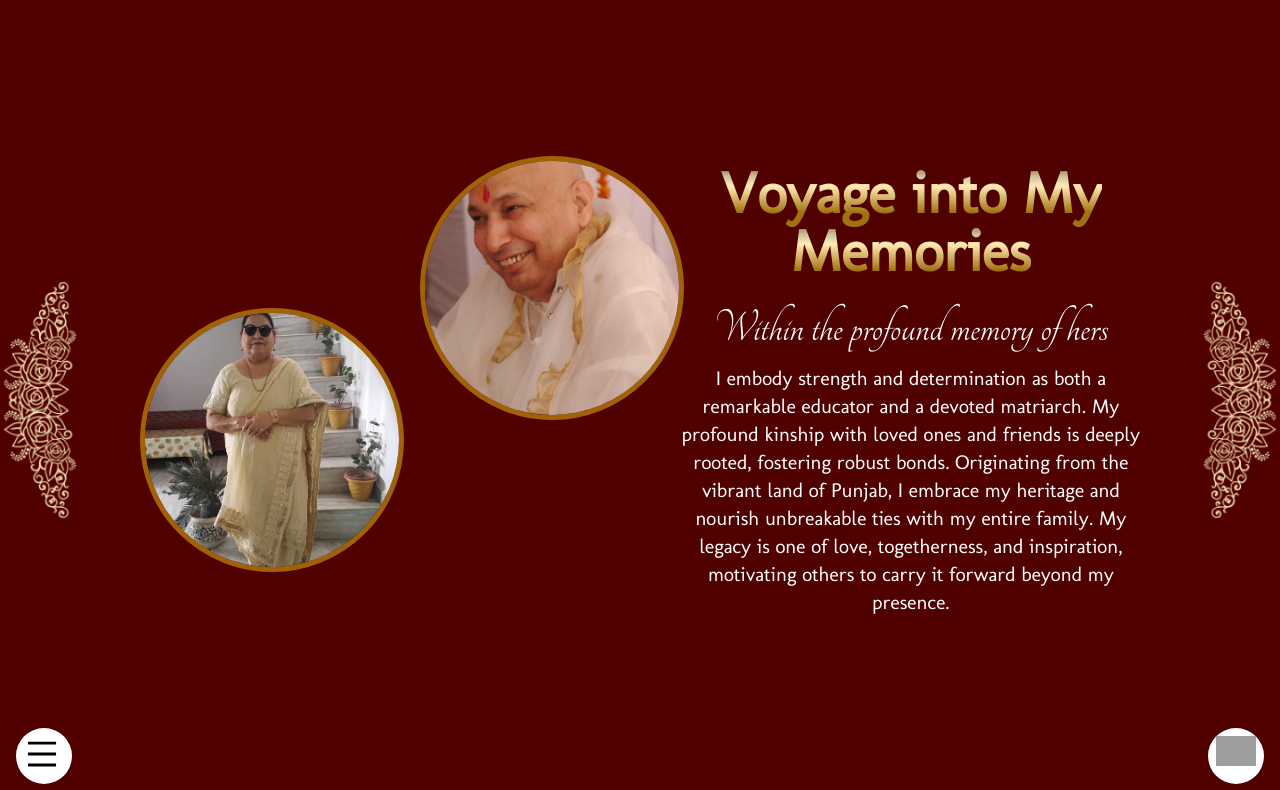
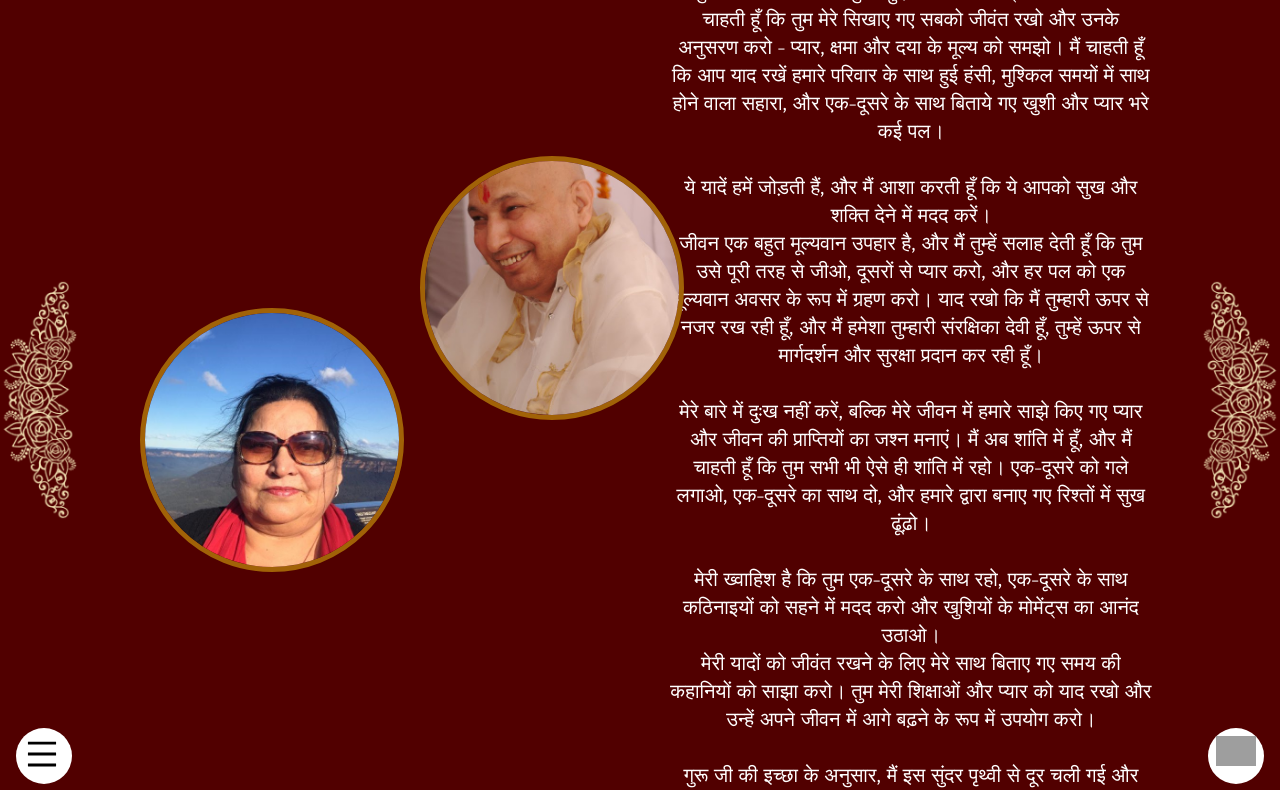
Before and after one commit to UltigendLemate/rekhamam, a Next.js app: page / in a window 1280 px wide. Shown: the top 790 px of the page. Built offline with nearby package versions, Linux system fonts and the light colour scheme; grey boxes are pictures that could not be loaded.

Commit message:
main page changed

```diff
--- a/src/pages/_app.js
+++ b/src/pages/_app.js
@@ -31,7 +31,7 @@ export default function App({ Component, pageProps }) {
   return (<>
   <audio controls  autoPlay loop  className="fixed -top-20 -left-0" ref={aud}>
 
-<source src="./test.mp3" type="audio/mp3"/>
+<source src="./audio.mp3" type="audio/mp3"/>
 Your browser does not support the audio element.
 </audio>
   <Component {...pageProps} />
--- a/src/pages/index.js
+++ b/src/pages/index.js
@@ -5,7 +5,7 @@ import { useState,useRef,useLayoutEffect ,useEffect} from "react";
 
 import { AiOutlineMenu, AiOutlineClose } from "react-icons/ai";
 import guruji from "../../public/guruji.jpg";
-import rekha_main from "../../public/rekha_main.jpg";
+import rekha_main from "../../public/rekhamam.jpg";
 import scroll from "../../public/scroll.png";
 
 export default function Home() {
@@ -45,17 +45,27 @@ export default function Home() {
 
         <div className="absolute top-[19rem] lg:static md:top-[calc(50vw-40px)]  lg:flex lg:flex-col lg:justify-center w-full md:text-xl md:w-[calc(100%-160px)] md:left-[80px] xl:w-[50%] xl:h-[100vh] xl:pr-7">
           <h1 className=" text-4xl text-center font-bold font-molengo xl:text-5xl xl:text-[58px]">
-         <span className="heading">Voyage into My Memories</span>
+         <span className="heading">मेरी यादों की यात्रा</span>
           </h1>
           {/* <h3 className="heading text-3xl text-center font-kanit pt-2 xl:text-4xl">
             1943-2023
           </h3> */}
-          <h4 className="text-white text-4xl  text-center font-tangerine pt-6 xl:text-5xl">
+          {/* <h4 className="text-white text-4xl  text-center font-tangerine pt-6 xl:text-5xl">
             Within the profound memory of hers
-          </h4>
+          </h4> */}
           <p className="text-white text-base px-5 text-center pb-5 pt-3 xl:text-xl font-molengo ">
+          मेरे प्यारे परिवार, निकट और प्यारे रिश्तेदारों,
+मैं यहां बैठी हूँ, और मैं तुम सबके साथ हूँ, तो तुम मेरी यादों को याद करो। मैं अब तुम्हारे साथ नहीं हूँ, लेकिन मेरा प्यार तुम्हारे साथ हमेशा रहेगा। जब तुम मेरी याद करो, तो तुम्हारे दिल में मेरे साथ गुजरे हुए प्यार और मोमेंट्स को याद रखो।
+मैं चाहती हूँ कि तुम मेरे सिखाए गए सबको जीवंत रखो और उनके अनुसरण करो - प्यार, क्षमा और दया के मूल्य को समझो। मैं चाहती हूँ कि आप याद रखें हमारे परिवार के साथ हुई हंसी, मुश्किल समयों में साथ होने वाला सहारा, और एक-दूसरे के साथ बिताये गए खुशी और प्यार भरे कई पल। <br/><br/>
+ये यादें हमें जोड़ती हैं, और मैं आशा करती हूँ कि ये आपको सुख और शक्ति देने में मदद करें। <br/>
+जीवन एक बहुत मूल्यवान उपहार है, और मैं तुम्हें सलाह देती हूँ कि तुम उसे पूरी तरह से जीओ, दूसरों से प्यार करो, और हर पल को एक मूल्यवान अवसर के रूप में ग्रहण करो। याद रखो कि मैं तुम्हारी ऊपर से नजर रख रही हूँ, और मैं हमेशा तुम्हारी संरक्षिका देवी हूँ, तुम्हें ऊपर से मार्गदर्शन और सुरक्षा प्रदान कर रही हूँ।<br/><br/>
+मेरे बारे में दुःख नहीं करें, बल्कि मेरे जीवन में हमारे साझे किए गए प्यार और जीवन की प्राप्तियों का जश्न मनाएं। मैं अब शांति में हूँ, और मैं चाहती हूँ कि तुम सभी भी ऐसे ही शांति में रहो। एक-दूसरे को गले लगाओ, एक-दूसरे का साथ दो, और हमारे द्वारा बनाए गए रिश्तों में सुख ढूंढ़ो।<br/><br/>
+मेरी ख्वाहिश है कि तुम एक-दूसरे के साथ रहो, एक-दूसरे के साथ कठिनाइयों को सहने में मदद करो और खुशियों के मोमेंट्स का आनंद उठाओ।<br/>
+मेरी यादों को जीवंत रखने के लिए मेरे साथ बिताए गए समय की कहानियों को साझा करो। तुम मेरी शिक्षाओं और प्यार को याद रखो और उन्हें अपने जीवन में आगे बढ़ने के रूप में उपयोग करो।<br/><br/>
+गुरू जी की इच्छा के अनुसार, मैं इस सुंदर पृथ्वी से दूर चली गई और एक और जीवन चक्र में प्रवेश किया, और मुझे यह इच्छा है कि मैं जल्द ही फिर से वापस आऊं और वह किसी भी रूप में, जैसे वह निर्णय लेते हैं, और मैं तुम सभी को अब भी याद करती रहूं।
+तुम मेरे लिए कितने प्यारे हो, और मैं हमेशा तुम्हारे साथ हूँ।<br/><br/>
+<span className="font-bold mt-3 text-xl">रेखा अरोड़ा…</span>
 
-I embody strength and determination as both a remarkable educator and a devoted matriarch. My profound kinship with loved ones and friends is deeply rooted, fostering robust bonds. Originating from the vibrant land of Punjab, I embrace my heritage and nourish unbreakable ties with my entire family. My legacy is one of love, togetherness, and inspiration, motivating others to carry it forward beyond my presence.
           </p>
 
           <div className="w-full h-32 sm:hidden bg-transparent"></div>
--- a/src/styles/globals.css
+++ b/src/styles/globals.css
@@ -8,6 +8,7 @@
     -webkit-background-clip: text!important;
     -webkit-text-fill-color: transparent;
     font-weight: 900 !important;
+    @apply py-2
     /* color: #fff; */
     /* position: relative; */
 
```
Also changed, not shown: public/rekhamam.jpg (added), 1 other file (tests, documents, lock files or other folders).
